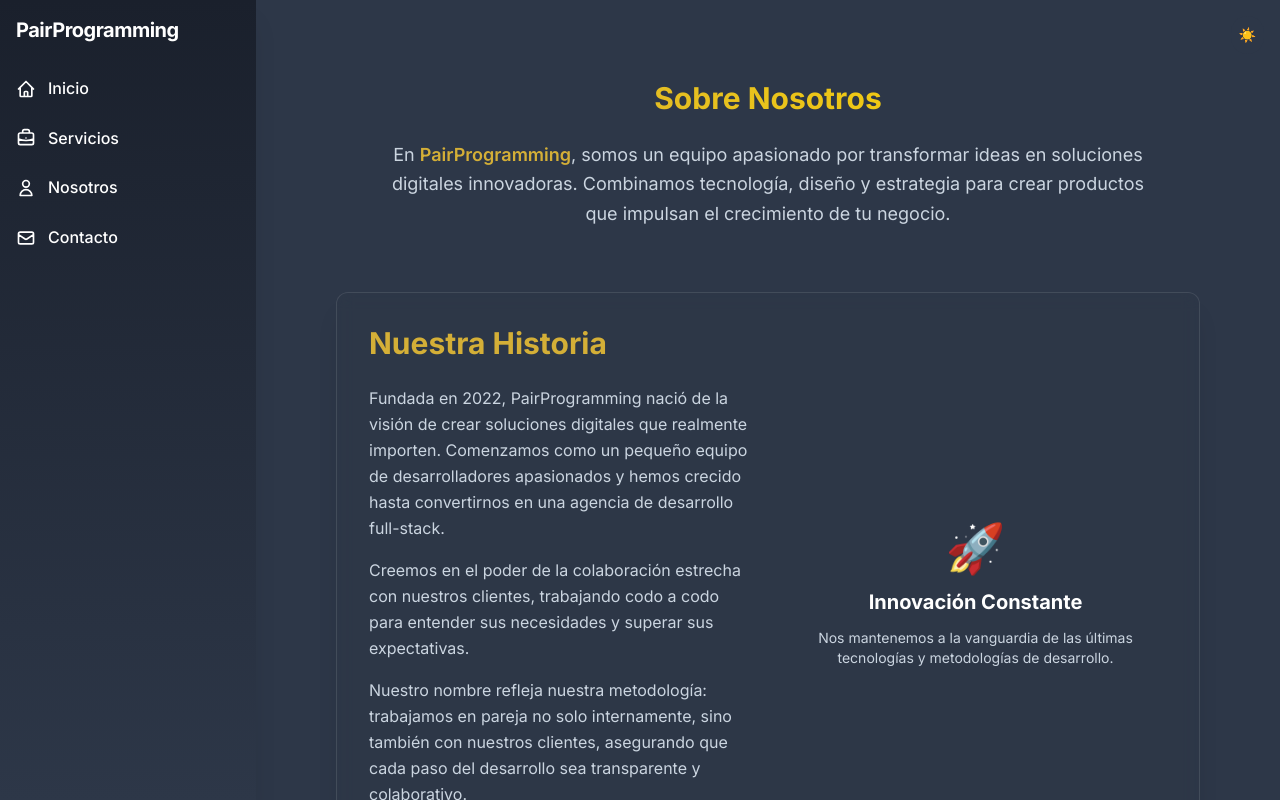
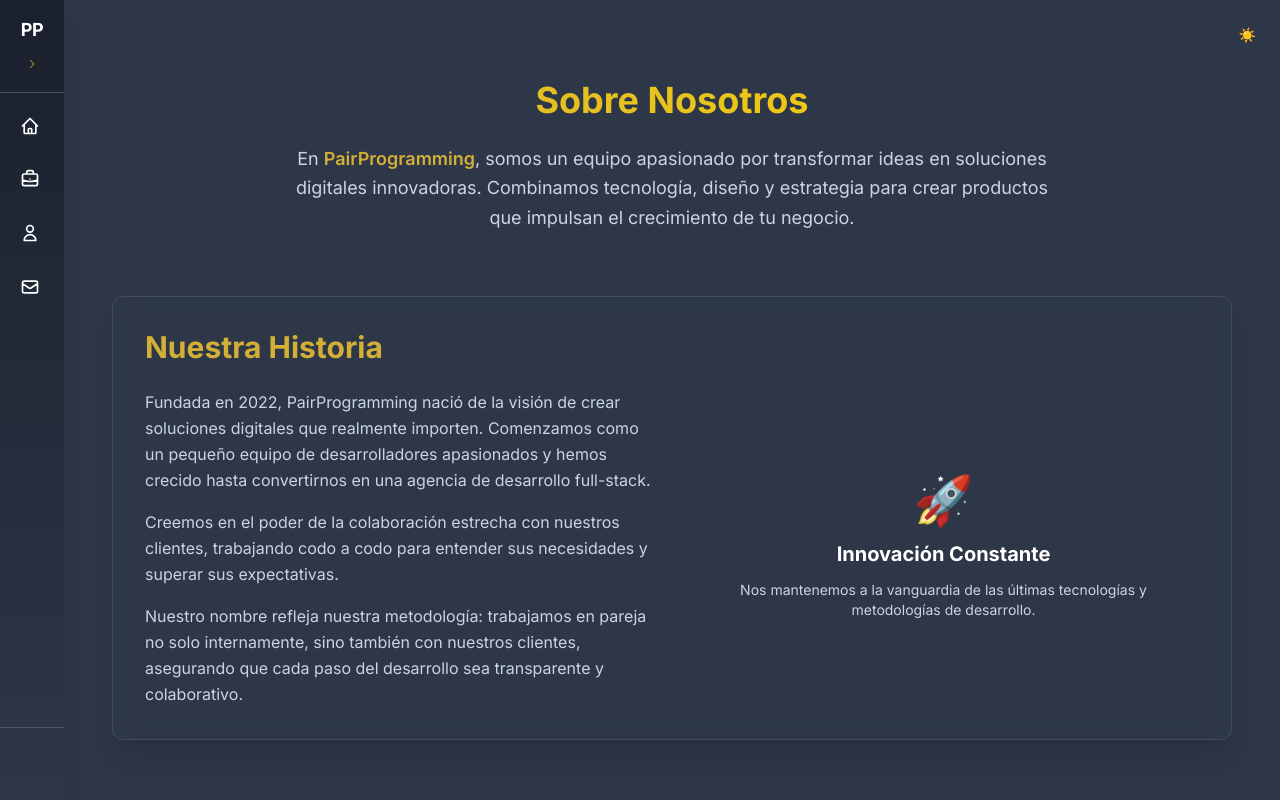
Before and after one commit to pairPrograming1/PairPrograming, a Next.js app in the folder pairprogramming-web/: page /nosotros in a window 1280 px wide. Shown: the top 800 px of the page. Built offline with nearby package versions, Linux system fonts and the light colour scheme.

Commit message:
creacion

```diff
--- a/pairprogramming-web/src/app/components/Sidebar.jsx
+++ b/pairprogramming-web/src/app/components/Sidebar.jsx
@@ -1,4 +1,4 @@
-// components/Sidebar.js
+// components/Sidebar.js - SOLO CONTROL CON FLECHA
 "use client";
 import Link from "next/link";
 import { useState } from "react";
@@ -12,19 +12,20 @@
     setIsOpen(!isOpen);
   };
 
-  const handleMouseEnter = () => {
-    setIsSidebarExpanded(true);
+  const toggleExpand = () => {
+    setIsSidebarExpanded(!isSidebarExpanded);
   };
 
-  const handleMouseLeave = () => {
-    setIsSidebarExpanded(false);
+  const closeMobileSidebar = () => {
+    setIsOpen(false);
   };
 
   return (
     <>
+      {/* Botón móvil */}
       <button
         onClick={toggleSidebar}
-        className="lg:hidden fixed top-4 left-4 z-50 p-2 rounded-full bg-primary text-white hover:bg-primary-dark transition"
+        className="lg:hidden fixed top-4 left-4 z-50 p-2 rounded-full bg-primary text-white hover:bg-primary-dark transition shadow-lg"
       >
         <svg
           className="w-5 h-5"
@@ -41,6 +42,7 @@
         </svg>
       </button>
 
+      {/* Overlay móvil */}
       {isOpen && (
         <div
           className="lg:hidden fixed inset-0 bg-black bg-opacity-50 z-30"
@@ -48,32 +50,61 @@
         ></div>
       )}
 
+      {/* Sidebar */}
       <aside
-        className={`fixed top-0 left-0 h-screen bg-gradient-to-b from-background to-card-bg text-white flex flex-col shadow-xl transition-all duration-300 z-40 overflow-y-auto
+        className={`fixed top-0 left-0 h-screen bg-gradient-to-b from-background to-card-bg text-white flex flex-col shadow-xl transition-all duration-300 z-40 overflow-hidden
           ${isOpen ? "translate-x-0 w-64" : "-translate-x-full"}
-          lg:translate-x-0 lg:w-16 lg:hover:w-64 group`}
-        onMouseEnter={handleMouseEnter}
-        onMouseLeave={handleMouseLeave}
+          lg:translate-x-0 ${isSidebarExpanded ? "lg:w-64" : "lg:w-16"}`}
       >
-        <div className={`p-4 ${isSidebarExpanded ? "" : "text-center"}`}>
+        {/* Header con flecha */}
+        <div
+          className={`p-4 border-b border-border-color flex items-center justify-between ${
+            isSidebarExpanded ? "" : "flex-col gap-2"
+          }`}
+        >
           <h1
-            className={`font-bold tracking-tight transition-all ${
+            className={`font-bold tracking-tight transition-all duration-300 ${
               isSidebarExpanded ? "text-xl" : "text-lg"
             }`}
           >
             {isSidebarExpanded ? "PairProgramming" : "PP"}
           </h1>
+
+          {/* Botón de expandir/contraer */}
+          <button
+            onClick={toggleExpand}
+            className="lg:flex hidden items-center justify-center w-6 h-6 rounded-full bg-primary/20 hover:bg-primary/30 transition-colors"
+            title={isSidebarExpanded ? "Contraer menú" : "Expandir menú"}
+          >
+            <svg
+              className={`w-3 h-3 text-primary transition-transform duration-300 ${
+                isSidebarExpanded ? "rotate-0" : "rotate-180"
+              }`}
+              fill="none"
+              stroke="currentColor"
+              viewBox="0 0 24 24"
+            >
+              <path
+                strokeLinecap="round"
+                strokeLinejoin="round"
+                strokeWidth={2}
+                d="M15 19l-7-7 7-7"
+              />
+            </svg>
+          </button>
         </div>
-        <nav className="flex-1">
-          <ul className="space-y-2 p-2">
+
+        {/* Navegación */}
+        <nav className="flex-1 p-2">
+          <ul className="space-y-1">
             <li>
               <Link
                 href="/"
-                className="flex items-center p-2 rounded-md hover:bg-hover-bg transition-colors font-medium"
-                onClick={() => setIsOpen(false)}
+                className="flex items-center p-3 rounded-lg hover:bg-hover-bg transition-colors font-medium"
+                onClick={closeMobileSidebar}
               >
                 <svg
-                  className="w-5 h-5"
+                  className="w-5 h-5 flex-shrink-0"
                   fill="none"
                   stroke="currentColor"
                   viewBox="0 0 24 24"
@@ -86,8 +117,8 @@
                   />
                 </svg>
                 <span
-                  className={`ml-3 transition-opacity duration-300 ${
-                    isSidebarExpanded ? "opacity-100" : "opacity-0 w-0"
+                  className={`ml-3 transition-all duration-300 whitespace-nowrap ${
+                    isSidebarExpanded ? "opacity-100 w-auto" : "opacity-0 w-0"
                   }`}
                 >
                   Inicio
@@ -97,11 +128,11 @@
             <li>
               <Link
                 href="/servicios"
-                className="flex items-center p-2 rounded-md hover:bg-hover-bg transition-colors font-medium"
-                onClick={() => setIsOpen(false)}
+                className="flex items-center p-3 rounded-lg hover:bg-hover-bg transition-colors font-medium"
+                onClick={closeMobileSidebar}
               >
                 <svg
-                  className="w-5 h-5"
+                  className="w-5 h-5 flex-shrink-0"
                   fill="none"
                   stroke="currentColor"
                   viewBox="0 0 24 24"
@@ -114,8 +145,8 @@
                   />
                 </svg>
                 <span
-                  className={`ml-3 transition-opacity duration-300 ${
-                    isSidebarExpanded ? "opacity-100" : "opacity-0 w-0"
+                  className={`ml-3 transition-all duration-300 whitespace-nowrap ${
+                    isSidebarExpanded ? "opacity-100 w-auto" : "opacity-0 w-0"
                   }`}
                 >
                   Servicios
@@ -125,11 +156,11 @@
             <li>
               <Link
                 href="/nosotros"
-                className="flex items-center p-2 rounded-md hover:bg-hover-bg transition-colors font-medium"
-                onClick={() => setIsOpen(false)}
+                className="flex items-center p-3 rounded-lg hover:bg-hover-bg transition-colors font-medium"
+                onClick={closeMobileSidebar}
               >
                 <svg
-                  className="w-5 h-5"
+                  className="w-5 h-5 flex-shrink-0"
                   fill="none"
                   stroke="currentColor"
                   viewBox="0 0 24 24"
@@ -142,8 +173,8 @@
                   />
                 </svg>
                 <span
-                  className={`ml-3 transition-opacity duration-300 ${
-                    isSidebarExpanded ? "opacity-100" : "opacity-0 w-0"
+                  className={`ml-3 transition-all duration-300 whitespace-nowrap ${
+                    isSidebarExpanded ? "opacity-100 w-auto" : "opacity-0 w-0"
                   }`}
                 >
                   Nosotros
@@ -153,11 +184,11 @@
             <li>
               <Link
                 href="/contacto"
-                className="flex items-center p-2 rounded-md hover:bg-hover-bg transition-colors font-medium"
-                onClick={() => setIsOpen(false)}
+                className="flex items-center p-3 rounded-lg hover:bg-hover-bg transition-colors font-medium"
+                onClick={closeMobileSidebar}
               >
                 <svg
-                  className="w-5 h-5"
+                  className="w-5 h-5 flex-shrink-0"
                   fill="none"
                   stroke="currentColor"
                   viewBox="0 0 24 24"
@@ -170,8 +201,8 @@
                   />
                 </svg>
                 <span
-                  className={`ml-3 transition-opacity duration-300 ${
-                    isSidebarExpanded ? "opacity-100" : "opacity-0 w-0"
+                  className={`ml-3 transition-all duration-300 whitespace-nowrap ${
+                    isSidebarExpanded ? "opacity-100 w-auto" : "opacity-0 w-0"
                   }`}
                 >
                   Contacto
@@ -180,6 +211,17 @@
             </li>
           </ul>
         </nav>
+
+        {/* Footer del Sidebar */}
+        <div className="p-3 border-t border-border-color">
+          <div
+            className={`transition-all duration-300 text-center ${
+              isSidebarExpanded ? "opacity-100" : "opacity-0"
+            }`}
+          >
+            <p className="text-secondary-text text-xs">© 2025 PP</p>
+          </div>
+        </div>
       </aside>
     </>
   );
```
